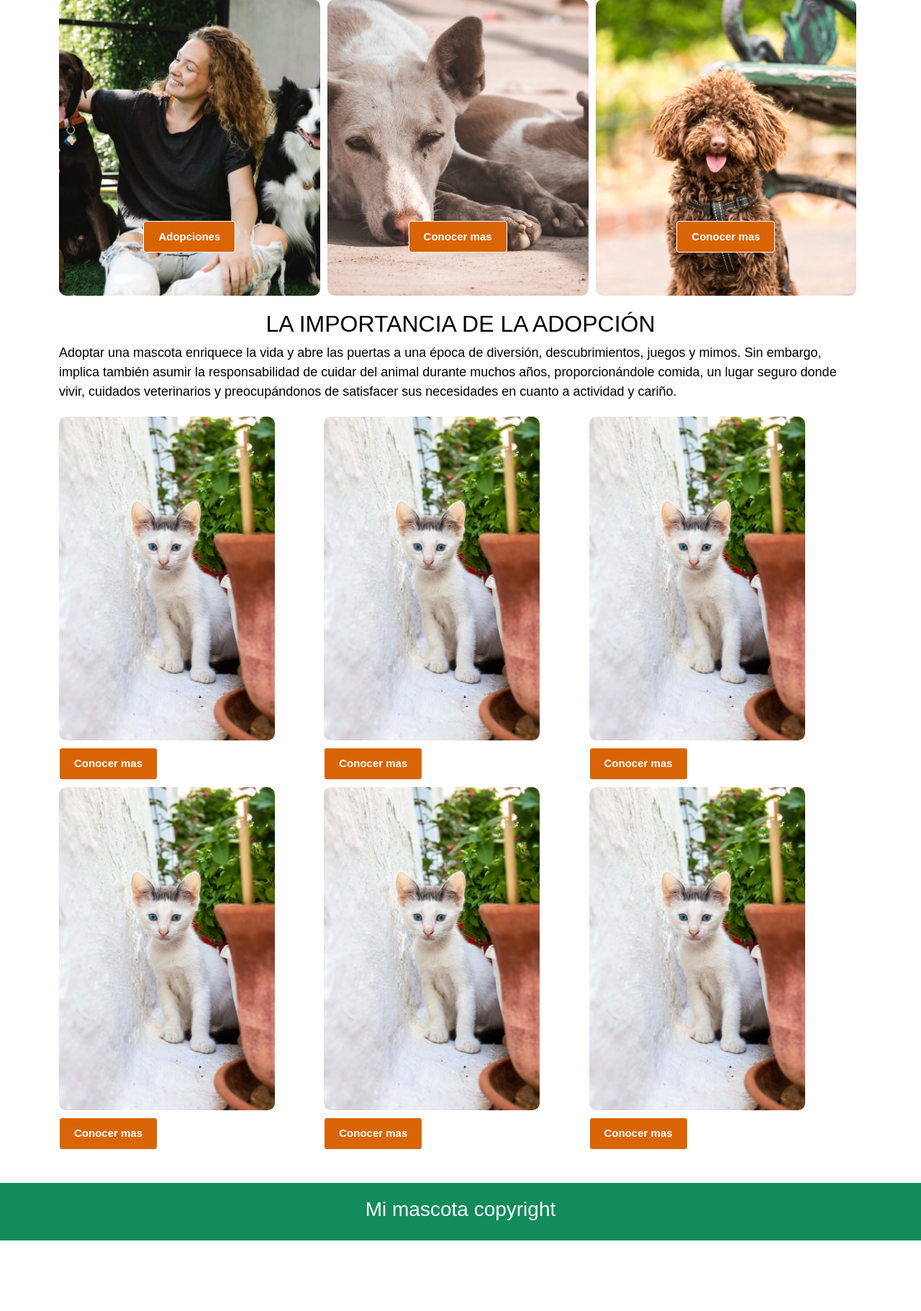
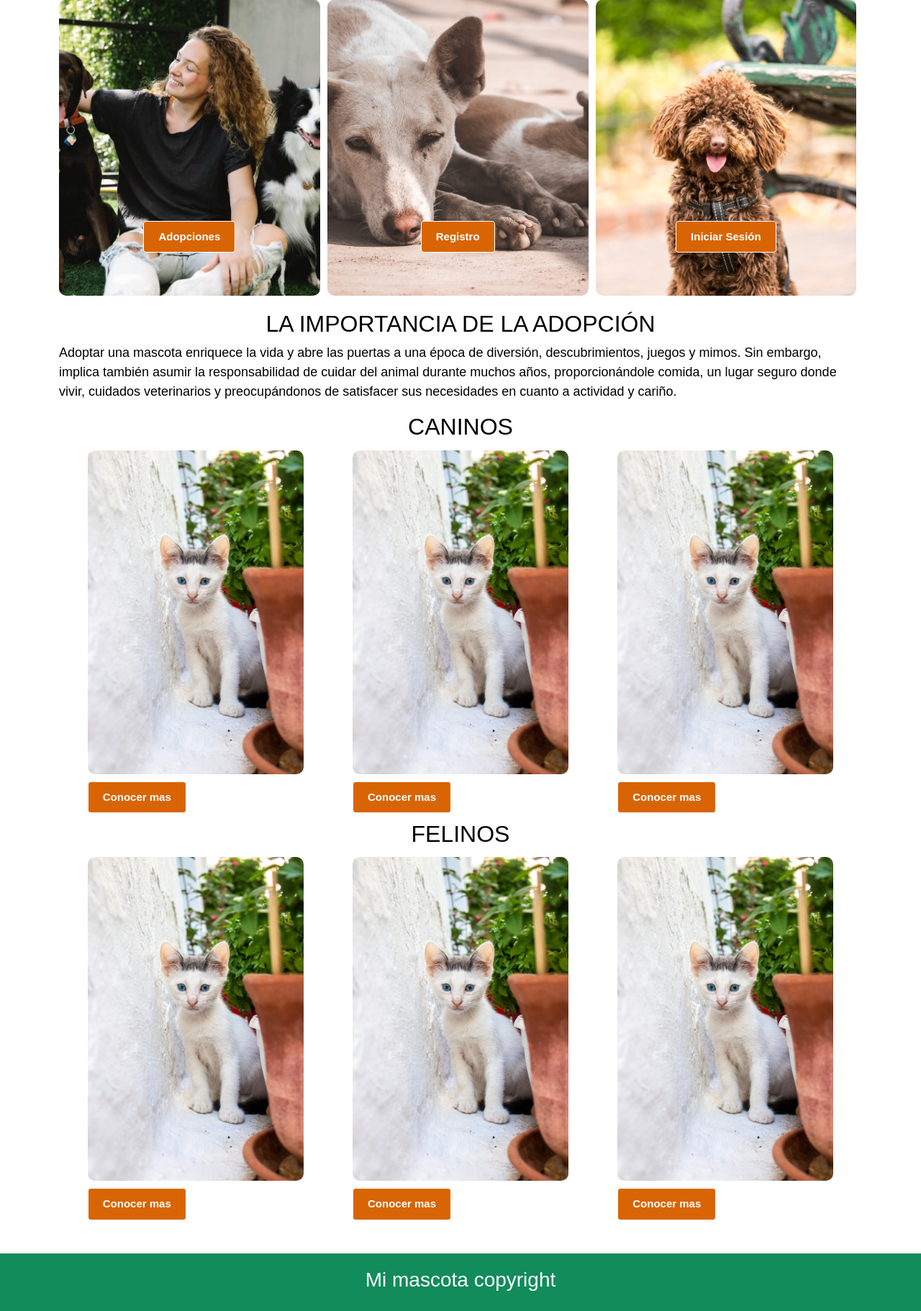
Before and after one commit to caravana34/adop, a PHP site: page / in a window 1280 px wide. Shown: the part 97-1919 px from the top of the page at 72% size. Before the commit the page ends 1821 px from the top, so only its background shows below. Run offline with PHP 8.4, Linux system fonts and the light colour scheme.

Commit message:
Candidatos caninos felinos

```diff
--- a/index.html
+++ b/index.html
@@ -38,13 +38,13 @@
 
              <div>
                 <header class="showcase1">
-                    <a href="#" class="btn"> Conocer mas <i class="fas fa-angle-double-right"></i> </a>
+                    <a href="#" class="btn"> Registro <i class="fas fa-angle-double-right"></i> </a>
                 </header>
             </div>
 
                 <div>
                     <header class="showcase2">
-                        <a href="#" class="btn">Conocer mas<i class="fas fa-angle-double-right"></i></a>
+                        <a href="#" class="btn">Iniciar Sesión<i class="fas fa-angle-double-right"></i></a>
                     </header>
                 </div>
             </div>
@@ -53,6 +53,15 @@
 
                 <h2>LA IMPORTANCIA DE LA ADOPCIÓN</h2>
                 <p>Adoptar una mascota enriquece la vida y abre las puertas a una época de diversión, descubrimientos, juegos y mimos. Sin embargo, implica  también asumir la responsabilidad de cuidar del animal durante muchos años, proporcionándole comida, un lugar seguro donde vivir, cuidados veterinarios y preocupándonos de satisfacer sus necesidades en cuanto a actividad y cariño.</p>
+
+
+
+        </div>
+
+        <div class="parrmid">
+
+            <h2>CANINOS</h2>
+
 
 
 
@@ -88,6 +97,27 @@
                 </div>
              </div>
 
+        </div>
+        <div class="parrmid">
+
+            <h2>FELINOS</h2>
+
+
+
+
+    </div>
+
+        <div class="adopindex"><!--grilla de 2 columnas-->
+
+            <div class="grid4">
+               <div>
+                    <img class="animal1" src="img/gato destacados2.jpg" >
+               </div>
+
+                   <div>
+                       <a href="#" class="btn">Conocer mas<i class="fas fa-angle-double-right"></i> </a>
+                   </div>
+            </div>
 
                <div class="grid4">
                   <div>
@@ -107,17 +137,9 @@
                    </div>
                 </div>
 
-
-             <div class="grid4">
-                <div>
-                     <img class="animal1" src="img/gato destacados2.jpg" >
-                </div>
-                <div>
-                     <a href="#" class="btn"> Conocer mas <i class="fas fa-angle-double-right"></i></a>
-                </div>
            </div>
 
-        </div>
+
 
 
 
--- a/style.css
+++ b/style.css
@@ -167,8 +167,10 @@ hr {
 .adopindex{
     display: grid;
     grid-template-columns: 33%  33% 33%;
-
     padding-top:5px;
+    justify-content: center;
+    align-content: center;
+    width: 100%;
 }
 
 .adopindex img{
@@ -191,7 +193,9 @@ hr {
 
 .grid4{
     display: grid;
-    grid-template-columns:100%;
+
+    align-content: center;
+    justify-content: center;
     /*gap:10px;*/
 }
 
```
Lines whose indentation alone changed are shown as unchanged.
